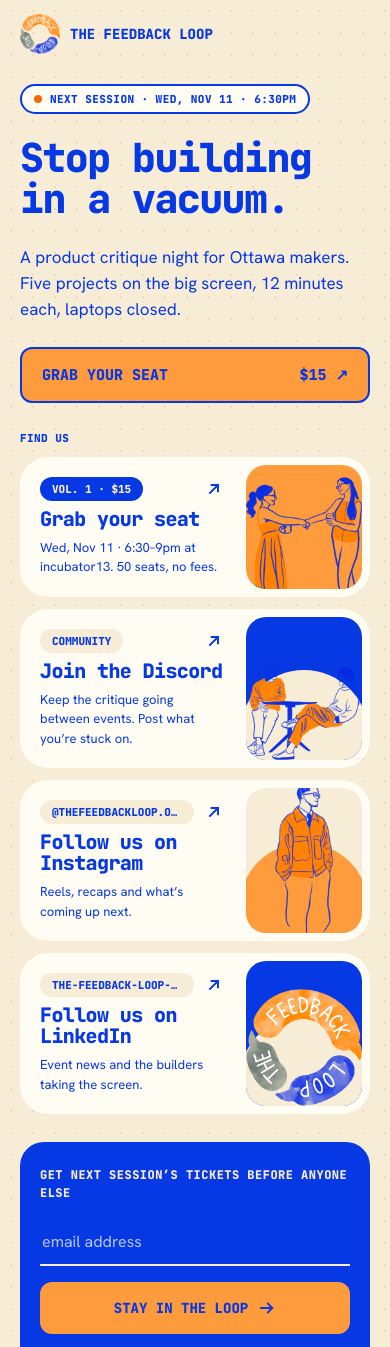
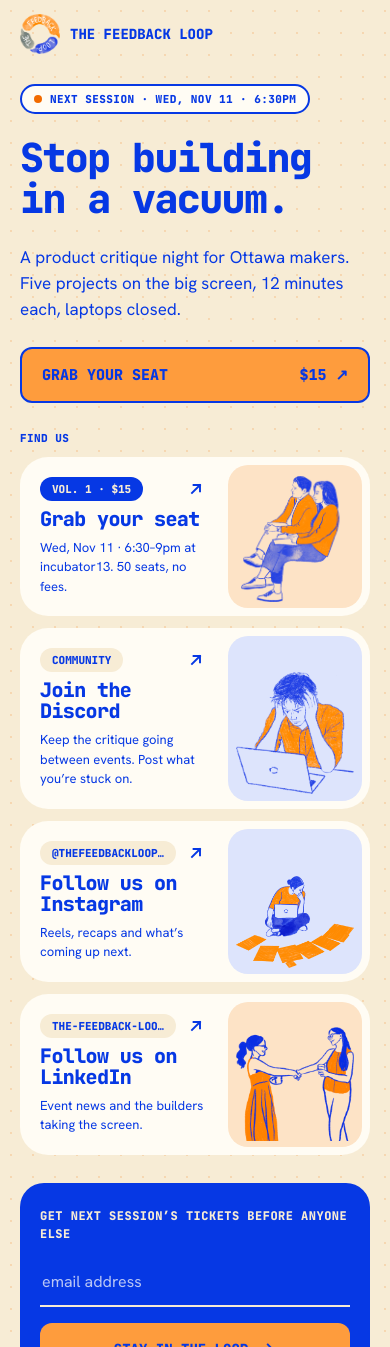
Before and after one commit to feedbackloop-ca/feedback-loop-site, a plain HTML site: page index.html in a window 390 px wide. Shown: the top 1347 px of the page. Drawn offline with Linux system fonts and the light colour scheme.

Commit message:
Add files via upload

```diff
--- a/index.html
+++ b/index.html
@@ -82,9 +82,9 @@
   .card:hover .arrow,.card:focus-visible .arrow{background:var(--blue);color:var(--cream)}
   .card-title{font-family:var(--mono);font-weight:800;font-size:26px;line-height:1.05;letter-spacing:-.03em}
   .card-body{font-size:14px;line-height:1.5}
-  .panel{position:relative;flex:none;width:168px;border-radius:20px;overflow:hidden}
-  .panel .circle{position:absolute;left:50%;bottom:-48px;width:170px;height:170px;margin-left:-85px;border-radius:50%}
-  .panel img{position:absolute;left:0;right:0;bottom:0;width:100%;height:230px;object-fit:contain;object-position:bottom center}
+  .panel{position:relative;flex:0 0 46%;min-height:180px;border-radius:20px;overflow:hidden}
+  .panel img{position:absolute;top:8%;left:6%;width:88%;height:88%;object-fit:contain;object-position:center bottom}
+  .tint-orange{background:#FDE3C6} .tint-blue{background:#DDE4FC}
   .bg-orange{background:var(--orange)} .bg-blue{background:var(--blue)} .bg-cream{background:var(--cream)}
 
   /* Footer */
@@ -103,9 +103,7 @@
   }
   /* Small tablet: compact cards */
   @media (max-width:780px){
-    .panel{width:116px}
-    .panel .circle{width:130px;height:130px;margin-left:-65px;bottom:-40px}
-    .panel img{height:150px}
+    .panel{flex-basis:40%;min-height:140px}
     .card{min-height:0}
     .card-text{padding:12px;gap:8px}
     .card-title{font-size:20px}
@@ -182,7 +180,7 @@
           <span class="card-title">Grab your seat</span>
           <span class="card-body">Wed, Nov 11 · 6:30–9pm at incubator13. 50 seats, no fees.</span>
         </div>
-        <div class="panel bg-orange"><img src="images/handshake.png" alt="" loading="lazy"></div>
+        <div class="panel tint-orange"><img src="images/audience.png" alt="" loading="lazy"></div>
       </a></li>
       <li><a class="card" href="https://discord.gg/mRFawxHESj">
         <div class="card-text">
@@ -190,7 +188,7 @@
           <span class="card-title">Join the Discord</span>
           <span class="card-body">Keep the critique going between events. Post what you’re stuck on.</span>
         </div>
-        <div class="panel bg-blue"><span class="circle bg-cream"></span><img src="images/table-chat.png" alt="" loading="lazy"></div>
+        <div class="panel tint-blue"><img src="images/stuck-laptop.png" alt="" loading="lazy"></div>
       </a></li>
       <li><a class="card" href="https://www.instagram.com/thefeedbackloop.ott">
         <div class="card-text">
@@ -198,7 +196,7 @@
           <span class="card-title">Follow us on Instagram</span>
           <span class="card-body">Reels, recaps and what’s coming up next.</span>
         </div>
-        <div class="panel bg-cream"><span class="circle bg-orange"></span><img src="images/standing.png" alt="" loading="lazy"></div>
+        <div class="panel tint-blue"><img src="images/feedback-cards.png" alt="" loading="lazy"></div>
       </a></li>
       <li><a class="card" href="https://www.linkedin.com/company/the-feedback-loop-ott">
         <div class="card-text">
@@ -206,7 +204,7 @@
           <span class="card-title">Follow us on LinkedIn</span>
           <span class="card-body">Event news and the builders taking the screen.</span>
         </div>
-        <div class="panel bg-blue"><span class="circle bg-cream"></span><img src="images/logo.png" alt="" loading="lazy"></div>
+        <div class="panel tint-orange"><img src="images/handshake.png" alt="" loading="lazy"></div>
       </a></li>
     </ul>
   </section>
```
Also changed, not shown: images/audience.png (added), images/feedback-cards.png (added), images/stuck-laptop.png (added).
